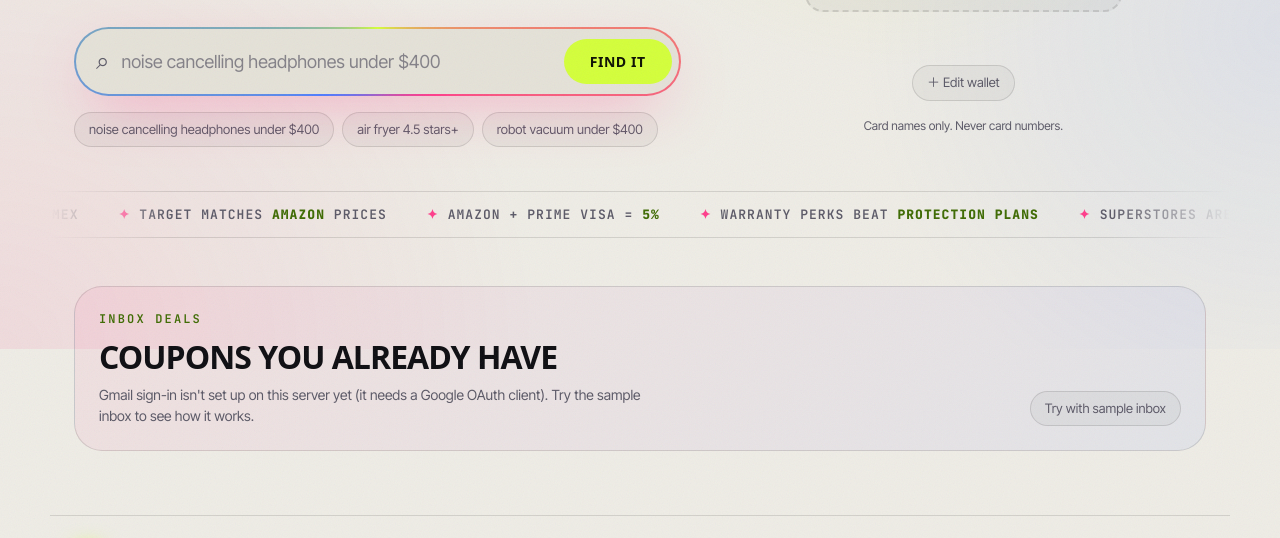
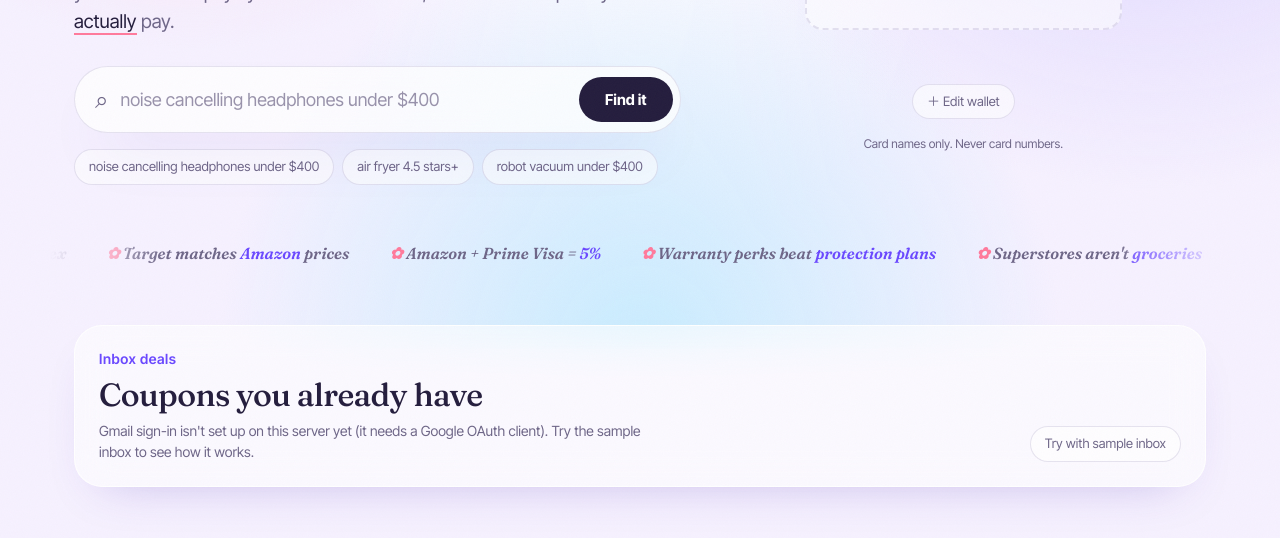
Before and after one commit to rhiannaferreira/shopwiz, a plain HTML site: page public/index.html in a window 1280 px wide. Shown: the part 451-989 px from the top of the page. Drawn offline with Linux system fonts and the light colour scheme; no server answers; a web font is replaced by a local one.

Commit message:
Make Aura the default look

```diff
--- a/public/index.html
+++ b/public/index.html
@@ -14,9 +14,9 @@
   <link rel="stylesheet" href="skins.css">
   <script>
     (function () {
-      var skins = ["neon", "paper", "arcade", "aura", "terminal"], s = new URLSearchParams(location.search).get("skin");
+      var skins = ["aura", "neon", "paper", "arcade", "terminal"], s = new URLSearchParams(location.search).get("skin");
       try { s = s || localStorage.getItem("shopwiz.skin"); } catch (e) {}
-      document.documentElement.dataset.skin = skins.indexOf(s) >= 0 ? s : "neon";
+      document.documentElement.dataset.skin = skins.indexOf(s) >= 0 ? s : "aura";
     })();
   </script>
 </head>
@@ -28,10 +28,10 @@
     <a class="logo" href="#" aria-label="ShopWiz home"><span class="logo-chip"></span>SHOP<b>WIZ</b></a>
     <div class="top-right">
     <div class="skins" role="group" aria-label="Look">
+      <button data-skin="aura" title="Aura" aria-label="Aura look"></button>
       <button data-skin="neon" title="Neon" aria-label="Neon look"></button>
       <button data-skin="paper" title="Paper" aria-label="Paper look"></button>
       <button data-skin="arcade" title="Arcade" aria-label="Arcade look"></button>
-      <button data-skin="aura" title="Aura" aria-label="Aura look"></button>
       <button data-skin="terminal" title="Terminal" aria-label="Terminal look"></button>
     </div>
     <nav class="tabs" role="tablist">
```
Also changed, not shown: docs/screenshot.png.
